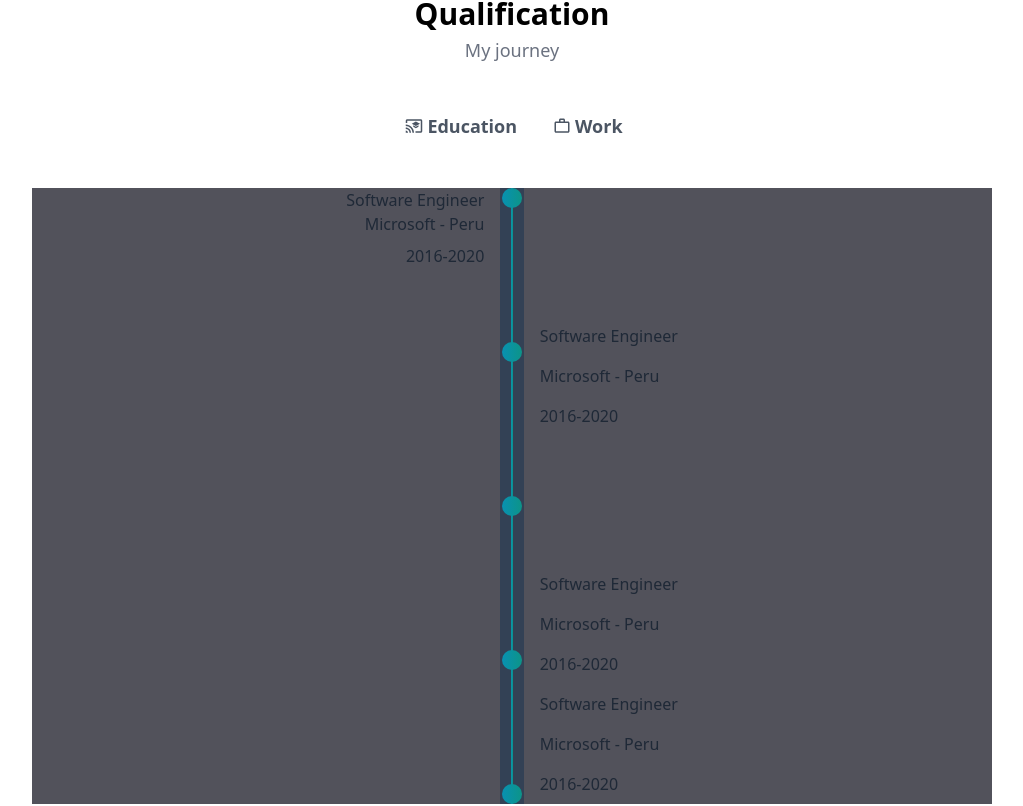
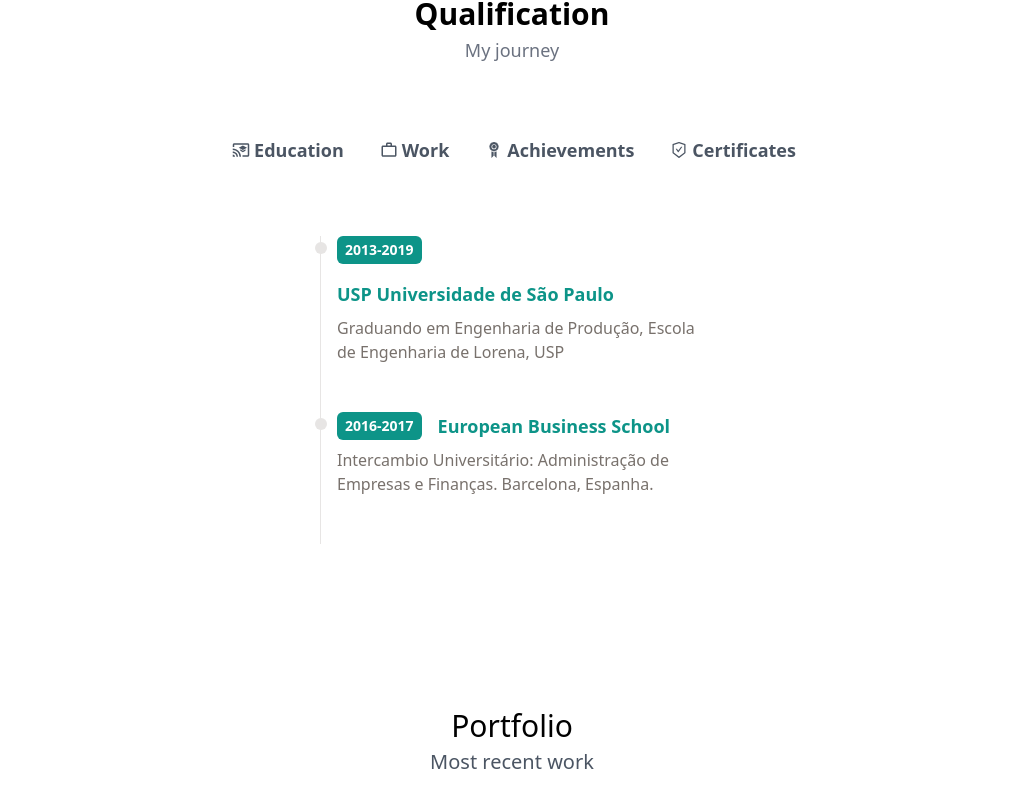
Before and after one commit to renatomayoral/renato-portfolio, a Next.js app: page / in a window 1280 px wide. Shown: the part 1734-2540 px from the top of the page, without its empty margins (128-1151 px from the left). Built offline with nearby package versions, Linux system fonts and the light colour scheme.

Commit message:
Working on carousel

```diff
--- a/src/components/QualificationButton.tsx
+++ /dev/null
@@ -1,41 +0,0 @@
-import { useState } from "react";
-
-export default function QualificationButton() {
-  const [isEducation, setIsEducation] = useState(true);
-  const [isWork, setIsWork] = useState(false);
-  const isEducationHandler = ()=>{
-    setIsEducation(true);
-    setIsWork(false)
-  }
-  const isWorkHandler = ()=>{
-    setIsEducation(false);
-    setIsWork(true)
-  }
-
-  return (
-    <div className="flex space-x-4 py-6">
-      <button
-        onClick={isEducationHandler}
-        className="flex items-center bg-gradient-to-r from-cyan-600 to-teal-600 hover:bg-slate-800 px-2 py-1 text-white rounded-md"
-      >
-        <p className="mr-1">Education</p>
-      </button>
-      {isEducation &&
-        <div className=" bg-white rounded border py-1 mt-2">Line 1 Education</div>
-      }
-
-      <button
-        onClick={isWorkHandler}
-        className="flex items-center bg-gradient-to-r from-cyan-600 to-teal-600 hover:bg-slate-800 px-2 py-1 text-white rounded-md"
-      >
-        <p className="mr-1">Work</p>
-      </button>
-
-
-
-      {isWork && (
-        <div className=" bg-white rounded border py-1 mt-2">Line 2 Work</div>
-      )}
-    </div>
-  );
-}
--- /dev/null
+++ b/src/components/QualificationComponents/AchievementsItems.tsx
@@ -0,0 +1,25 @@
+const AchievementsItem = ({
+  year,
+  title,
+  details,
+}: {
+  year: string;
+  title: string;
+  details: string;
+}) => {
+  return (
+    <ol className=" flex flex-col md:flex-row relative border-l border-stone-200">
+      <li className=" mb-10 ml-4">
+        <div className=" absolute w-3 h-3 bg-stone-200 rounded-full mt-1.5 -left-1.5 border-white"/>
+        <p className=" flex flex-wrap gap-4 flex-row items-center justify-start text-xs md:text-sm">
+          <span className=" inline-block px-2 py-1 font-semibold text-white bg-teal-600 rounded-md">{year}</span>
+          <span className=" text-lg font-semibold text-teal-600">{title}</span>
+
+        </p>
+        <p className=" my-2 text-base font-normal text-stone-500">{details}</p>
+      </li>
+    </ol>
+  );
+};
+
+export default AchievementsItem;
--- /dev/null
+++ b/src/components/QualificationComponents/CertificatesItems.tsx
@@ -0,0 +1,24 @@
+const CertificatesItem = ({
+  year,
+  title,
+  details,
+}: {
+  year: string;
+  title: string;
+  details: string;
+}) => {
+  return (
+    <ol className=" flex flex-col md:flex-row relative border-l border-stone-200">
+      <li className=" mb-10 ml-4">
+        <div className=" absolute w-3 h-3 bg-stone-200 rounded-full mt-1.5 -left-1.5 border-white"/>
+        <p className=" flex flex-wrap gap-4 flex-row items-center justify-start text-xs md:text-sm">
+          <span className=" inline-block px-2 py-1 font-semibold text-white bg-teal-600 rounded-md">{year}</span>
+          <span className=" text-lg font-semibold text-teal-600">{title}</span>
+        </p>
+        <p className=" my-2 text-base font-normal text-stone-500">{details}</p>
+      </li>
+    </ol>
+  );
+};
+
+export default CertificatesItem;
--- /dev/null
+++ b/src/components/QualificationComponents/EducationItems.tsx
@@ -0,0 +1,26 @@
+const EducationItem = ({
+  year,
+  title,
+  details,
+}: {
+  year: string;
+  title: string;
+
+  details: string;
+}) => {
+  return (
+    <ol className=" flex flex-col md:flex-row relative border-l border-stone-200">
+      <li className=" mb-10 ml-4">
+        <div className=" absolute w-3 h-3 bg-stone-200 rounded-full mt-1.5 -left-1.5 border-white"/>
+        <p className=" flex flex-wrap gap-4 flex-row items-center justify-start text-xs md:text-sm">
+          <span className=" inline-block px-2 py-1 font-semibold text-white bg-teal-600 rounded-md">{year}</span>
+          <span className=" text-lg font-semibold text-teal-600">{title}</span>
+
+        </p>
+        <p className=" my-2 text-base font-normal text-stone-500">{details}</p>
+      </li>
+    </ol>
+  );
+};
+
+export default EducationItem;
--- /dev/null
+++ b/src/components/QualificationComponents/WorkItems.tsx
@@ -0,0 +1,28 @@
+const WorkItem = ({
+  year,
+  title,
+  company,
+  details,
+}: {
+  year: string;
+  title: string;
+  company?: string;
+  details: string;
+}) => {
+  return (
+    <ol className=" flex flex-col md:flex-row relative border-l border-stone-200">
+      <li className=" mb-10 ml-4">
+        <div className=" absolute w-3 h-3 bg-stone-200 rounded-full mt-1.5 -left-1.5 border-white"/>
+        <p className=" flex flex-wrap gap-4 flex-row items-center justify-start text-xs md:text-sm">
+          <span className=" inline-block px-2 py-1 font-semibold text-white bg-teal-600 rounded-md">{year}</span>
+          <span className=" text-lg font-semibold text-teal-600">{title}</span>
+          <span className=" my-1 text-sm font-normal leading-none text-stone-400">{company}</span>
+
+        </p>
+        <p className=" my-2 text-base font-normal text-stone-500">{details}</p>
+      </li>
+    </ol>
+  );
+};
+
+export default WorkItem;
--- /dev/null
+++ b/src/data/qualificationData.tsx
@@ -0,0 +1,95 @@
+export const workData = [
+  {
+    year: "2013",
+    title: "Macvest Vestibulares ",
+    company: "Trabalho Voluntário",
+    details:
+      "Plantonista de Matemática e Física para pessoas carentes durante o pré vestibular.",
+  },
+  {
+    year: "2014",
+    title: "Universidade de São Paulo",
+    company: "Trabalho em Pesquisa",
+    details:
+      "Estudo do processo de transferência de energia na interação Sol-Terra.",
+  },
+  {
+    year: "2016",
+    title: "Projeto Hospital Santa Casa",
+    company: "Trabalho Acadêmico",
+    details:
+      "Líder de uma equipe de 5 alunos em um hospital público/privado. Realização de mapeamento de processos dentro do hospital através de um projeto de consultoria",
+  },
+  {
+    year: "2017-2019",
+    title: "ASK BRASIL S/A – GESTORA DE RECURSOS ",
+    details:
+      `-Gestão de Recursos de Renda Fixa
+      -Acompanhamento de Performance do Fundo -Estruturação e análise de crédito de Longo Prazo -Relacionamento com Bancos e Agentes Financeiros -Controladoria do Fundo -Estruturação de Banco de Dados da Gestora -Otimização de Processo`,
+  },
+  {
+    year: "2019-2023",
+    title: "Mobag",
+    company: "Gestão Digital de Imóveis",
+    details:
+      "Fundador da Mobag, empresa de arrendamento de imóveis com fins de aluguel de temporada por curto prazo. ",
+  },
+
+];
+
+export const educationData = [
+  {
+    year: "2013-2019",
+    title: "USP Universidade de São Paulo",
+    details:
+      "Graduando em Engenharia de Produção, Escola de Engenharia de Lorena, USP",
+  },
+  {
+    year: "2016-2017",
+    title: "European Business School",
+    details:
+      "Intercambio Universitário: Administração de Empresas e Finanças. Barcelona, Espanha.",
+  },
+];
+
+export const achievementsData = [
+  {
+    year: "2013",
+    title: "Financiamento de Projeto",
+    company: "Universidade de São Paulo, EMS USP",
+    details:
+      "O Campus Zero foi financiado pelo Programa de Incentivo a Sustentabilidade da Universidade de São Paulo, EMS USP",
+  },
+  {
+    year: "2014",
+    title: "Publicação de Artigo",
+    company: "Universidade de São Paulo, USP",
+    details:
+      "- Avaliação da qualidade de serviço em restaurantes por meio do coeficiente α de Cronbach, Associação Brasileira de Engenharia de Produção (ABEPRO)",
+  },
+  {
+    year: "2015",
+    title: "Apresentação de Projeto Donostia – San Sebastian, Espanha",
+    company: "Universidade de São Paulo, USP",
+    details:
+      "- Convite recebido pelo International Symposium on Project Approuches in Engineering Education (PAEE), Donostia – San Sebastian, Espanha 2015",
+  },
+];
+
+export const certificatesData = [
+  {
+    year: "2016",
+    title: "Consultoria Estratégica",
+    details: "Design Thinking by EloGroup.",
+  },
+  {
+    year: "2016",
+    title: "Fundação Estudar",
+    details: "Imersão no Mercado Financeiro.",
+  },
+  {
+    year: "2017",
+    title: " CPA-20",
+    details: "Certificação Profissional ANBIMA Série 20.",
+  },
+];
--- a/src/sections/Books.tsx
+++ b/src/sections/Books.tsx
@@ -10,7 +10,7 @@
             My reading list
           </h5>
         </div>
-        <div className="flex flex-wrap justify-evenly w-full">
+        <div className="flex flex-wrap justify-evenly w-full p-10">
           <div className="p-6 lg:w-72 w-full h-full mb-4 rounded-lg shadow-xl bg-gray-200 transform transition-all hover:translate-y-2 duration-300 hover:shadow-2xl">
             <div className="h-full rounded-lg overflow-hidden">
               <img
--- a/src/sections/Qualifications.tsx
+++ b/src/sections/Qualifications.tsx
@@ -1,8 +1,51 @@
-import {MdWorkOutline, MdOutlineCastForEducation} from 'react-icons/md'
-//MdWorkOutline
-//MdOutlineCastForEducation
+import { MdWorkOutline, MdOutlineCastForEducation } from "react-icons/md";
+import {GiAchievement } from "react-icons/gi"
+import {AiOutlineSafetyCertificate} from "react-icons/ai"
+import WorkItem from "../components/QualificationComponents/WorkItems";
+import EducationItem from "../components/QualificationComponents/EducationItems";
+import CertificatesItem from "../components/QualificationComponents/CertificatesItems";
+import AchievementsItem from "../components/QualificationComponents/AchievementsItems";
+import {
+  workData,
+  educationData,
+  achievementsData,
+  certificatesData,
+} from "../data/qualificationData";
+
+import { useState } from "react";
 
 export default function Qualifications() {
+  const [isEducation, setIsEducation] = useState(true);
+  const [isWork, setIsWork] = useState(false);
+  const [isAchievements, setIsAchievements] = useState(false);
+  const [isCertificates, setIsCertificate] = useState(false);
+  const isEducationHandler = () => {
+    setIsEducation(true);
+    setIsWork(false);
+    setIsAchievements(false);
+    setIsCertificate(false);
+  };
+  const isWorkHandler = () => {
+    setIsEducation(false);
+    setIsWork(true);
+    setIsAchievements(false);
+    setIsCertificate(false);
+  };
+
+  const isAchievementsHandler = () => {
+    setIsEducation(false);
+    setIsWork(false);
+    setIsAchievements(true);
+    setIsCertificate(false);
+  };
+
+  const isCertificatesHandler = () => {
+    setIsEducation(false);
+    setIsWork(false);
+    setIsAchievements(false);
+    setIsCertificate(true);
+  };
+
   return (
     <section className="py-10">
       <div>
@@ -13,77 +56,84 @@
           My journey
         </p>
       </div>
-      <div className="flex justify-center py-10 font-semibold">
-        <div className="flex items-center justify-center text-lg py-2 px-4 text-gray-600 dark:text-gray-200">
-        <MdOutlineCastForEducation  className='mx-1'/>
+      <div className="flex-col justify-center py-10 font-semibold">
+        <div className="flex flex-wrap justify-center p-6">
+          <button
+            onClick={isEducationHandler}
+            className="flex items-center justify-center text-lg py-2 px-4 text-gray-600 dark:text-gray-200 cursor-pointer"
+          >
+            <MdOutlineCastForEducation className="mx-1" />
             Education
-        </div>
-        <div className="flex items-center justify-center text-lg py-2 px-4 text-gray-600 dark:text-gray-200">
-          <MdWorkOutline className='mx-1'/>
+          </button>
+
+          <button
+            onClick={isWorkHandler}
+            className="flex items-center justify-center text-lg py-2 px-4 text-gray-600 dark:text-gray-200 cursor-pointer"
+          >
+            <MdWorkOutline className="mx-1" />
             Work
-        </div>
+          </button>
+
+          <button
+            onClick={isAchievementsHandler}
+            className="flex items-center justify-center text-lg py-2 px-4 text-gray-600 dark:text-gray-200 cursor-pointer"
+          >
+            <GiAchievement className="mx-1" />
+            Achievements
+          </button>
+          <button
+            onClick={isCertificatesHandler}
+            className="flex items-center justify-center text-lg py-2 px-4 text-gray-600 dark:text-gray-200 cursor-pointer"
+          >
+            <AiOutlineSafetyCertificate className="mx-1" />
+            Certificates
+          </button>
           </div>
 
 
-      <div className="flex justify-center relative bg-zinc-600">
-        <div className="flex-col text-right w-full">
-          <h1 className="justify-center text-md px-4 font-medium text-gray-800 dark:text-gray-200">
-            Software Engineer
-          </h1>
-          <h2 className="justify-center text-md font-normal px-4 text-gray-800 dark:text-gray-200">
-            Microsoft - Peru
-          </h2>
-          <p className="justify-center text-md font-light py-2 px-4 text-gray-800 dark:text-gray-200">
-            2016-2020
-          </p>
-        </div>
-        <div className="relative col-span-1 w-12 max-h-fit flex justify-center items-center bg-slate-700">
-          <div className=" w-0.5 bg-gradient-to-r from-cyan-600 to-teal-600 h-full rounded-full"></div>
+        <div className="py-10 flex justify-center">
+          <div className="flex-col justify-center max-w-sm">
+          {isEducation &&
+            educationData.map((item, idx) => (
+              <EducationItem
+                key={idx}
+                year={item.year}
+                title={item.title}
+                details={item.details}
+              />
+            ))}
 
-          <div className=" absolute w-5 top-0 bg-gradient-to-r from-cyan-600 to-teal-600 h-5 rounded-full justify-center "></div>
-          <div className=" absolute w-5 top-1/4 bg-gradient-to-r from-cyan-600 to-teal-600 h-5 rounded-full justify-center "></div>
-          <div className=" absolute w-5 top-2/4 bg-gradient-to-r from-cyan-600 to-teal-600 h-5 rounded-full justify-center "></div>
-          <div className=" absolute w-5 top-3/4 bg-gradient-to-r from-cyan-600 to-teal-600 h-5 rounded-full justify-center "></div>
-          <div className=" absolute w-5 bottom-0 bg-gradient-to-r from-cyan-600 to-teal-600 h-5 rounded-full justify-center "></div>
-        </div>
+          {isWork &&
+            workData.map((item, idx) => (
+              <WorkItem
+                key={idx}
+                year={item.year}
+                title={item.title}
+                company={item.company}
+                details={item.details}
+              />
+            ))}
 
-
-        <div className=" flex-col text-left w-full">
-          <div className=" flex-col py-32">
-            <h1 className="justify-center text-md py-2 px-4 text-gray-800 dark:text-gray-200">
-              Software Engineer
-            </h1>
-            <h2 className="justify-center text-md py-2 px-4 text-gray-800 dark:text-gray-200">
-              Microsoft - Peru
-            </h2>
-            <p className="justify-center text-md py-2 px-4 text-gray-800 dark:text-gray-200">
-              2016-2020
-            </p>
-          </div>
-          <div className=" flex-col">
-            <h1 className="justify-center text-md py-2 px-4 text-gray-800 dark:text-gray-200">
-              Software Engineer
-            </h1>
-            <h2 className="justify-center text-md py-2 px-4 text-gray-800 dark:text-gray-200">
-              Microsoft - Peru
-            </h2>
-            <p className="justify-center text-md py-2 px-4 text-gray-800 dark:text-gray-200">
-              2016-2020
-            </p>
-          </div>
-          <div className=" flex-col">
-            <h1 className="justify-center text-md py-2 px-4 text-gray-800 dark:text-gray-200">
-              Software Engineer
-            </h1>
-            <h2 className="justify-center text-md py-2 px-4 text-gray-800 dark:text-gray-200">
-              Microsoft - Peru
-            </h2>
-            <p className="justify-center text-md py-2 px-4 text-gray-800 dark:text-gray-200">
-              2016-2020
-            </p>
+          {isAchievements &&
+            achievementsData.map((item, idx) => (
+              <AchievementsItem
+                key={idx}
+                year={item.year}
+                title={item.title}
+                details={item.details}
+              />
+            ))}
+          {isCertificates &&
+            certificatesData.map((item, idx) => (
+              <CertificatesItem
+                key={idx}
+                year={item.year}
+                title={item.title}
+                details={item.details}
+              />
+            ))}
             </div>
         </div>
-
       </div>
     </section>
   );
```
Also changed, not shown: src/components/CarouselCard.tsx (+12 -8 lines), src/pages/index.tsx (+0 -7 lines), src/sections/Hero.tsx (+2 -5 lines), src/sections/Portfolio.tsx (+5 -2 lines). Lines whose indentation alone changed are shown as unchanged.
